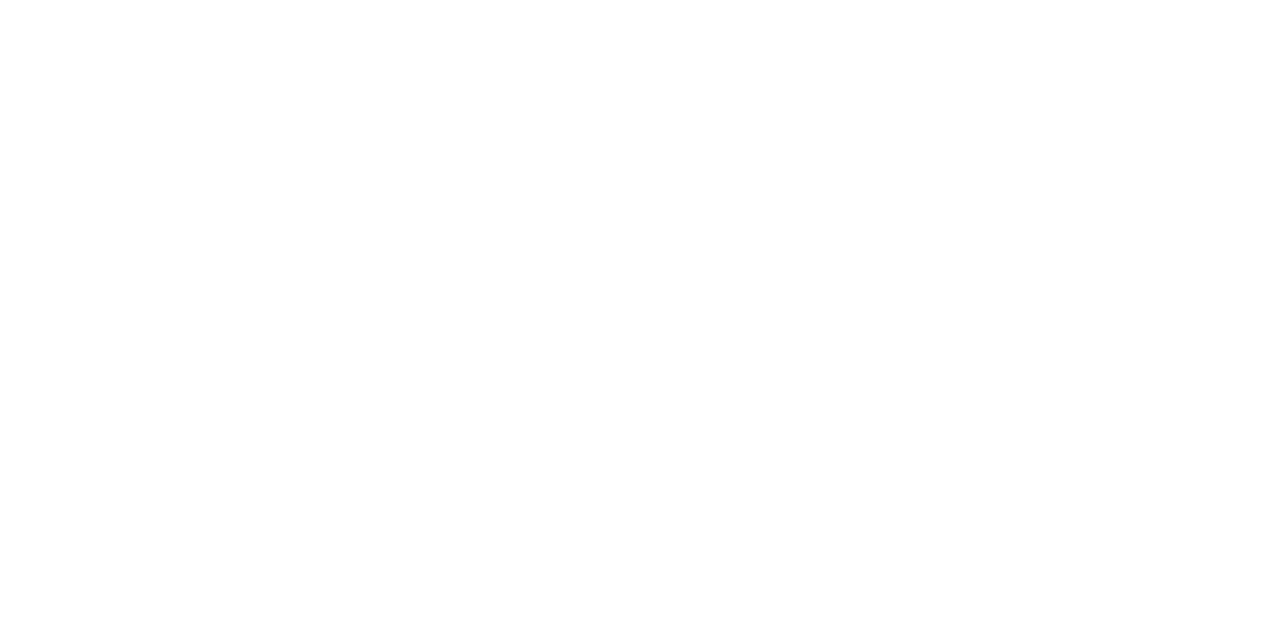
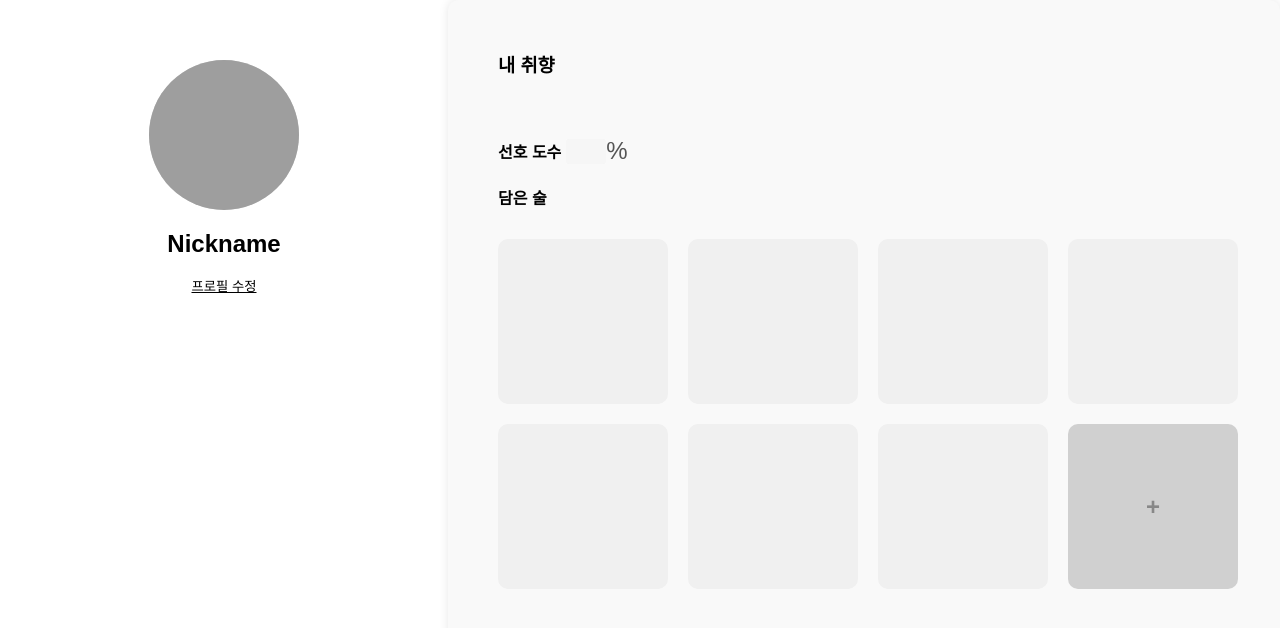
Before and after one commit to pknu-wap/2024_2_WEB3, a React (Create React App) app in the folder client/: page /mypage in a window 1280 px wide. Before the commit this address had no page. Shown: the top 628 px of the page. Built offline with nearby package versions, Linux system fonts and the light colour scheme; grey boxes are pictures that could not be loaded.

Commit message:
Front (#20)
* feat: 로그인 페이지

로그인 페이지 추가

* feat: 마이페이지 추가

오류나서 대신 추가함

* style: 마이페이지 임시 버튼

```diff
--- a/client/src/App.js
+++ b/client/src/App.js
@@ -4,6 +4,9 @@
 import FruitWinePage from "./pages/fruitWinePage";
 import { BrowserRouter, Router, Route, Routes, Link } from "react-router-dom";
 import SignInPage from "./pages/SignInPage";
+import Mypage from "./pages/mypage";
+
+
 
 function App() {
   return (
@@ -12,8 +15,9 @@
         <Routes>
           <Route path="/" element={<MainPage />} />
           <Route path="/cheongtakju" element={<CheongtakjuPage />} />{" "}
-          {/* 청탁주 리스트 페이지 */}
           <Route path="/fruitWine" element={<FruitWinePage />} />{" "}
+          <Route path="/signIn" element={<SignInPage />} />
+          <Route path="/mypage" element={<Mypage />} />
           {/* 과실주 리스트 페이지 */}
           <Route path="/signIn" element={<SignInPage />} />
         </Routes>
--- a/client/src/components/common/Header.css
+++ b/client/src/components/common/Header.css
@@ -60,3 +60,11 @@
   flex: auto;
   justify-content: center;
 }
+
+.mypage-button {
+  background: none;
+  border: none;
+  padding: 0;
+  color: rgb(236, 232, 228);
+  cursor: pointer;
+}
--- a/client/src/components/common/Header.js
+++ b/client/src/components/common/Header.js
@@ -2,6 +2,7 @@
 import { Link } from "react-router-dom";
 import Navigation from "../navSearchBar/Navigation";
 import SearchBar from "../navSearchBar/SearchBar";
+import Mypage from "../../pages/mypage";
 
 const Header = ({}) => {
   return (
@@ -17,7 +18,11 @@
       </div>
 
       <div className="search-section">
-        <SearchBar />
+        {/* <SearchBar /> */}
+
+        <Link to="/mypage">
+          <button className="mypage-button">마이페이지</button>{" "}
+        </Link>
       </div>
 
       <div className="login-button-section">
--- /dev/null
+++ b/client/src/pages/mypage.css
@@ -0,0 +1,170 @@
+/* 전체 페이지 레이아웃 설정 */
+.profile-page {
+  display: flex;
+  justify-content: space-between;
+  font-family: "Arial", sans-serif;
+}
+
+/* 좌측 프로필 섹션 */
+.profile-left {
+  padding: 60px;
+  width: 30%;
+  display: flex;
+  flex-direction: column;
+  align-items: center;
+}
+
+.profile-picture {
+  width: 150px;
+  height: 150px;
+  background-color: #d9d9d9;
+  border-radius: 50%;
+  overflow: hidden;
+  margin-bottom: 20px;
+}
+
+.profile-img {
+  width: 100%;
+  height: 100%;
+  object-fit: cover;
+}
+
+.profile-info {
+  text-align: center;
+  display: flex;
+  flex-direction: column;
+  align-items: center;
+}
+
+.edit-btn {
+  margin-top: 10px;
+  padding: 8px 16px;
+  background-color: white;
+  color: black;
+  border: none;
+  border-radius: 5px;
+  cursor: pointer;
+  text-decoration: underline;
+}
+
+.button-container {
+  display: flex; /* 버튼을 가로로 정렬 */
+  gap: 20px; /* 버튼 간격 */
+  margin-top: 10px; /* 버튼과 입력 필드 사이의 여백 */
+}
+
+.save-btn {
+  margin-top: 10px;
+  padding: 8px 16px;
+  background-color: white;
+  color: black;
+  border: none;
+  cursor: pointer;
+  text-decoration: underline;
+}
+
+/* 우측 취향 섹션 */
+.profile-right {
+  width: 65%;
+}
+
+.preference-section {
+  background-color: #f9f9f9;
+  padding: 50px;
+  border-radius: 10px;
+  box-shadow: 0 0 10px rgba(0, 0, 0, 0.1);
+}
+
+.preference-section h3 {
+  margin-bottom: 60px;
+}
+
+.preference-details {
+  display: flex;
+  flex-direction: column;
+  justify-content: space-start;
+}
+
+.preference-score {
+  display: flex;
+  align-items: center;
+  margin-bottom: 20px;
+}
+
+.preference-input {
+  border: none; /* 테두리 제거 */
+  padding: 5px; /* 안쪽 여백 */
+  width: 30px; /* 너비 */
+  margin-left: 5px; /* 왼쪽 여백 */
+  outline: none; /* 포커스 시 테두리도 제거 */
+  background-color: #f6f6f6;
+  text-align: right;
+}
+
+.preference-score span:first-child {
+  font-weight: bold;
+}
+
+.preference-score span:last-child {
+  font-size: 24px;
+  color: #555;
+}
+
+/* 담은 술 섹션 */
+.favorite-alcohol h4 {
+  margin-bottom: 30px;
+}
+
+.alcohol-grid {
+  display: grid;
+  grid-template-columns: repeat(4, 1fr); /* 4개의 열로 설정 */
+  grid-template-rows: repeat(2, 1fr); /* 2개의 행으로 설정 */
+  gap: 20px; /* 간격을 20px로 설정 */
+  margin-bottom: 30px;
+}
+
+.alcohol-item {
+  width: 170px;
+  height: 165px;
+  background-color: #e0e0e0;
+  border-radius: 10px;
+  display: flex;
+  justify-content: center;
+  align-items: center;
+  font-size: 24px;
+  color: #888;
+}
+
+.alcohol-item.add-more {
+  background-color: #d0d0d0;
+  font-weight: bold;
+  cursor: pointer;
+}
+
+.alcohol-item.empty {
+  background-color: #f0f0f0;
+}
+
+/* 닉네임 변경 */
+.nickname-container {
+  margin-bottom: 10px; /* 닉네임과 버튼 사이의 간격 설정 */
+  display: flex; /* 수평 정렬을 위한 플렉스 사용 */
+  align-items: center; /* 세로 중앙 정렬 */
+}
+
+.nickname-input {
+  font-size: 18px; /* 글자 크기 설정 */
+  padding: 5px; /* 여백 설정 */
+  border: none;
+  width: 100%; /* 전체 너비 사용, 여백을 고려 */
+  text-align: center; /* 아래 여백 설정 */
+}
+
+.profile-info h2 {
+  margin: 0; /* 기본 마진 제거 */
+}
+
+.mypage-header {
+  color: rgb(101, 84, 69);
+  border: 2px solid red;
+}
--- /dev/null
+++ b/client/src/pages/mypage.js
@@ -0,0 +1,131 @@
+import React, { useState, useRef } from "react";
+import "./mypage.css"; // CSS 파일을 불러옵니다
+import Header from "../components/common/Header";
+
+function Mypage() {
+  const [isEditing, setIsEditing] = useState(false); // 편집 모드 상태
+  const [nickname, setNickname] = useState("Nickname"); // 닉네임 상태
+  const [preferenceScore, setPreferenceScore] = useState(""); // 선호도수 상태
+  const [profileImage, setProfileImage] = useState("default-avatar.png"); // 프로필 이미지 상태
+
+  const fileInputRef = useRef(null); // 파일 입력을 위한 ref 생성
+
+  const handleEditClick = () => {
+    setIsEditing(true); // 편집 모드로 변경
+  };
+
+  const handleSaveClick = () => {
+    setIsEditing(false); // 편집 모드 해제
+  };
+
+  const handlePreferenceChange = (e) => {
+    setPreferenceScore(e.target.value); // 선호도수 상태 업데이트
+  };
+
+  const handleNicknameChange = (e) => {
+    setNickname(e.target.value); // 닉네임 상태 업데이트
+  };
+
+  const handleImageChange = (e) => {
+    const file = e.target.files[0]; // 선택된 파일
+    if (file) {
+      const reader = new FileReader();
+      reader.onloadend = () => {
+        setProfileImage(reader.result); // 파일을 읽고 이미지로 설정
+      };
+      reader.readAsDataURL(file); // 파일을 데이터 URL로 읽기
+    }
+  };
+
+  const handleDeleteClick = () => {
+    setProfileImage("default-avatar.png"); // 기본 프로필 이미지로 설정
+  };
+
+  const openFileDialog = () => {
+    fileInputRef.current.click(); // 파일 입력 클릭
+  };
+
+  return (
+    <div className="profile-page">
+      {/* <Header className="mypage-header" /> */}
+      <div className="profile-left">
+        <div className="profile-picture">
+          <img src={profileImage} alt="" className="profile-img" />
+        </div>
+        <div className="profile-info">
+          {isEditing ? (
+            <>
+              <input
+                value={nickname}
+                onChange={handleNicknameChange}
+                className="nickname-input"
+              />
+              <div className="button-container">
+                <button className="edit-btn" onClick={openFileDialog}>
+                  사진 변경
+                </button>
+                <button className="edit-btn" onClick={handleDeleteClick}>
+                  삭제
+                </button>
+              </div>
+              <input
+                type="file"
+                accept="image/*"
+                onChange={handleImageChange}
+                className="file-input"
+                ref={fileInputRef}
+                style={{ display: "none" }} // 숨김
+              />
+              <button className="save-btn" onClick={handleSaveClick}>
+                완료
+              </button>
+            </>
+          ) : (
+            <>
+              <h2>{nickname}</h2>
+              <button className="edit-btn" onClick={handleEditClick}>
+                프로필 수정
+              </button>
+            </>
+          )}
+        </div>
+      </div>
+
+      <div className="profile-right">
+        <div className="preference-section">
+          <h3>내 취향</h3>
+          <div className="preference-details">
+            <div className="preference-score">
+              <span>선호 도수</span>
+              <input
+                type="text"
+                value={preferenceScore}
+                onChange={handlePreferenceChange}
+                placeholder=""
+                className="preference-input"
+                disabled={!isEditing} // 편집 모드가 아닐 때 비활성화
+              />
+              <span>%</span>
+            </div>
+            <div className="favorite-alcohol">
+              <h4>담은 술</h4>
+              <div className="alcohol-grid">
+                <div className="alcohol-item empty"></div>
+                <div className="alcohol-item empty"></div>
+                <div className="alcohol-item empty"></div>
+                <div className="alcohol-item empty"></div>
+                {/* 두 번째 줄 */}
+                <div className="alcohol-item empty"></div>
+                <div className="alcohol-item empty"></div>
+                <div className="alcohol-item empty"></div>
+                <div className="alcohol-item add-more">+</div>
+              </div>
+            </div>
+          </div>
+        </div>
+      </div>
+    </div>
+  );
+}
+
+export default Mypage;
```
